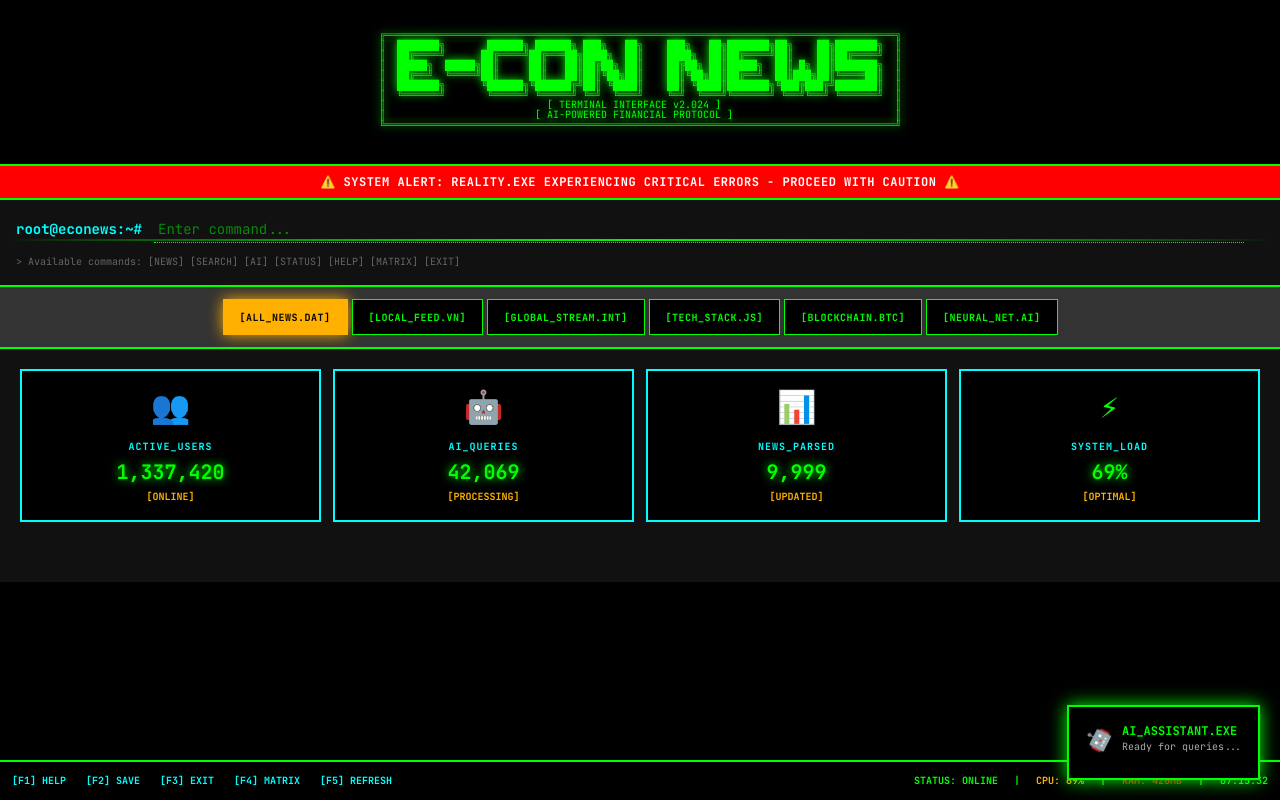
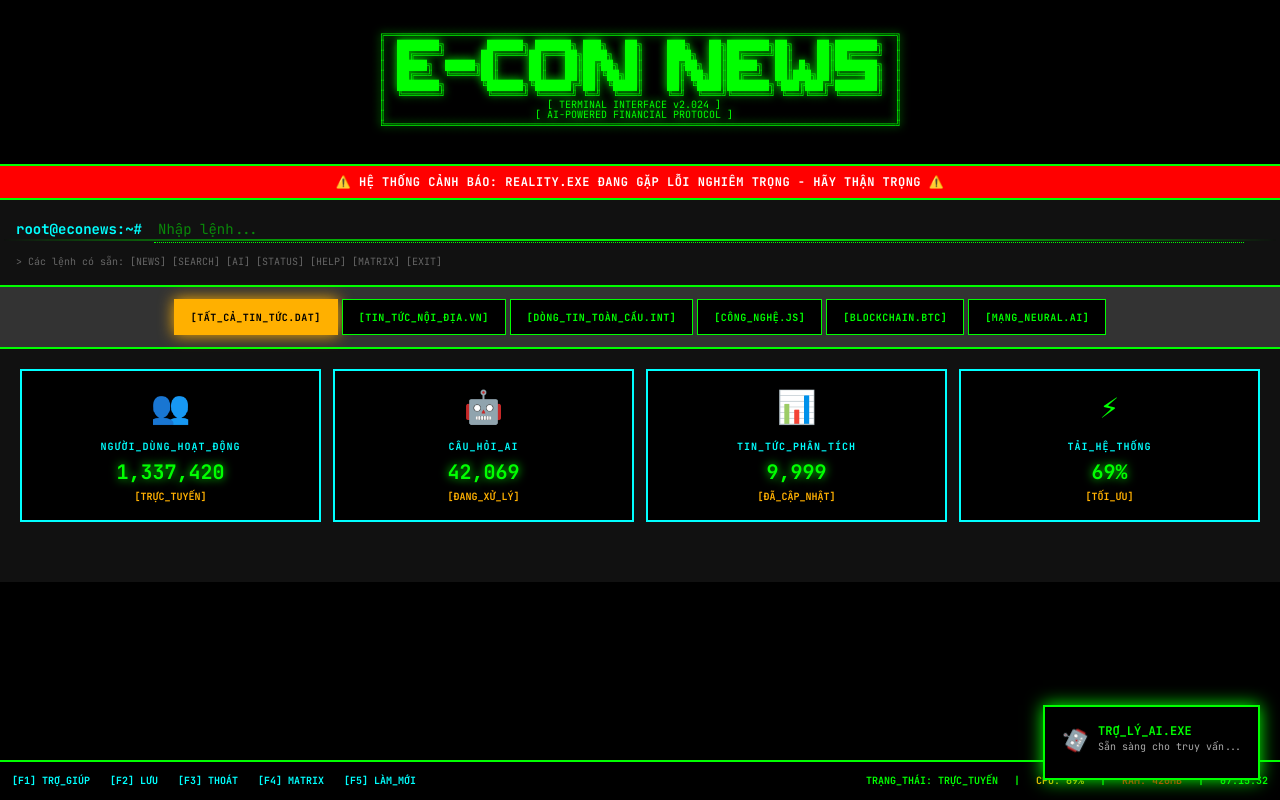
Before and after one commit to duongtnm2102/web-news-bot, a Flask app: page / in a window 1280 px wide. Run offline with Flask 3, Linux system fonts and the light colour scheme; some libraries are stand-ins or nearby versions.

Commit message:
Update index.html

```diff
--- a/templates/index.html
+++ b/templates/index.html
@@ -43,11 +46,12 @@
     <!-- FIXED: Stylesheets with proper url_for -->
     <link rel="stylesheet" href="{{ url_for('static', filename='style.css') }}?v={{ range(1000, 9999) | random }}">
 
+    <!-- FIXED: Preload Critical Resources với proper attributes -->
+    <link rel="prefetch" href="{{ url_for('static', filename='script.js') }}" as="script">
+
     <!-- Performance Hints -->
     <link rel="dns-prefetch" href="//fonts.googleapis.com">
     <link rel="dns-prefetch" href="//fonts.gstatic.com">
-
-    <!-- REMOVED: X-Frame-Options meta tag (now handled via HTTP header in Flask) -->
 
     <!-- Structured Data -->
     <script type="application/ld+json">
@@ -171,7 +225,7 @@
 
     <!-- System Status Bar -->
     <div class="status-bar" role="alert" aria-live="polite">
-        ⚠️ SYSTEM ALERT: REALITY.EXE EXPERIENCING CRITICAL ERRORS - PROCEED WITH CAUTION ⚠️
+        ⚠️ HỆ THỐNG CẢNH BÁO: REALITY.EXE ĐANG GẶP LỖI NGHIÊM TRỌNG - HÃY THẬN TRỌNG ⚠️
     </div>
 
     <!-- Command Bar -->
@@ -181,88 +235,88 @@
             <input type="text"
                    class="command-input"
                    id="commandInput"
-                   placeholder="Enter command..."
+                   placeholder="Nhập lệnh..."
                    autocomplete="off"
                    aria-label="Terminal command input"
-                   title="Type commands like 'help', 'news', 'ai', etc.">
+                   title="Gõ lệnh như 'help', 'news', 'ai', v.v.">
             <span class="cursor" aria-hidden="true">█</span>
         </div>
         <div class="command-help">
-            &gt; Available commands: [NEWS] [SEARCH] [AI] [STATUS] [HELP] [MATRIX] [EXIT]
+            &gt; Các lệnh có sẵn: [NEWS] [SEARCH] [AI] [STATUS] [HELP] [MATRIX] [EXIT]
         </div>
     </div>
 
     <!-- FIXED: Navigation Tabs with Enhanced Structure -->
-    <nav class="nav-tabs" role="navigation" aria-label="News categories" id="navigationTabs">
+    <nav class="nav-tabs" role="navigation" aria-label="Danh mục tin tức" id="navigationTabs">
         <button class="nav-tab active"
                 data-category="all"
                 aria-pressed="true"
-                title="All news from all sources"
+                title="Tất cả tin tức từ mọi nguồn"
                 type="button">
-            [ALL_NEWS.DAT]
+            [TẤT_CẢ_TIN_TỨC.DAT]
         </button>
         <button class="nav-tab"
                 data-category="domestic"
                 aria-pressed="false"
-                title="Vietnamese financial news"
+                title="Tin tức tài chính Việt Nam"
                 type="button">
-            [LOCAL_FEED.VN]
+            [TIN_TỨC_NỘI_ĐỊA.VN]
         </button>
         <button class="nav-tab"
                 data-category="international"
                 aria-pressed="false"
-                title="International financial news"
+                title="Tin tức tài chính quốc tế"
                 type="button">
-            [GLOBAL_STREAM.INT]
+            [DÒNG_TIN_TOÀN_CẦU.INT]
         </button>
         <button class="nav-tab"
                 data-category="tech"
                 aria-pressed="false"
-                title="Technology news"
+                title="Tin tức công nghệ"
                 type="button">
-            [TECH_STACK.JS]
+            [CÔNG_NGHỆ.JS]
         </button>
         <button class="nav-tab"
                 data-category="crypto"
                 aria-pressed="false"
-                title="Cryptocurrency news"
+                title="Tin tức tiền mã hóa"
                 type="button">
             [BLOCKCHAIN.BTC]
         </button>
         <button class="nav-tab"
                 data-category="ai"
                 aria-pressed="false"
-                title="AI and machine learning news"
+                title="Tin tức AI và học máy"
                 type="button">
-            [NEURAL_NET.AI]
+            [MẠNG_NEURAL.AI]
         </button>
     </nav>
 
     <!-- System Stats Dashboard -->
-    <section class="stats-grid" aria-label="System statistics">
+    <section class="stats-grid" aria-label="Thống kê hệ thống">
         <div class="stat-box" tabindex="0">
             <span class="stat-emoji" aria-hidden="true">👥</span>
-            <div class="stat-label">ACTIVE_USERS</div>
+            <div class="stat-label">NGƯỜI_DÙNG_HOẠT_ĐỘNG</div>
             <div class="stat-value" id="activeUsers">1,337,420</div>
-            <div class="stat-status">[ONLINE]</div>
+            <div class="stat-status">[TRỰC_TUYẾN]</div>
         </div>
         <div class="stat-box" tabindex="0">
             <span class="stat-emoji" aria-hidden="true">🤖</span>
-            <div class="stat-label">AI_QUERIES</div>
+            <div class="stat-label">CÂU_HỎI_AI</div>
             <div class="stat-value" id="aiQueries">42,069</div>
-            <div class="stat-status">[PROCESSING]</div>
+            <div class="stat-status">[ĐANG_XỬ_LÝ]</div>
         </div>
         <div class="stat-box" tabindex="0">
             <span class="stat-emoji" aria-hidden="true">📊</span>
-            <div class="stat-label">NEWS_PARSED</div>
+            <div class="stat-label">TIN_TỨC_PHÂN_TÍCH</div>
             <div class="stat-value" id="newsParsed">9,999</div>
-            <div class="stat-status">[UPDATED]</div>
+            <div class="stat-status">[ĐÃ_CẬP_NHẬT]</div>
         </div>
         <div class="stat-box" tabindex="0">
             <span class="stat-emoji" aria-hidden="true">⚡</span>
-            <div class="stat-label">SYSTEM_LOAD</div>
+            <div class="stat-label">TẢI_HỆ_THỐNG</div>
             <div class="stat-value" id="systemLoad">69%</div>
-            <div class="stat-status">[OPTIMAL]</div>
+            <div class="stat-status">[TỐI_ƯU]</div>
         </div>
     </section>
 
@@ -271,24 +325,31 @@
         <!-- Loading State -->
         <div class="loading" id="loadingContainer" role="status" aria-live="polite">
             <div class="spinner" aria-hidden="true"></div>
-            <div class="loading-text">INITIALIZING NEWS PROTOCOL...</div>
+            <div class="loading-text">ĐANG KHỞI TẠO GIAO THỨC TIN TỨC...</div>
         </div>
 
         <!-- News Articles Container -->
-        <div id="newsContainer" style="display: none;" role="region" aria-label="News articles">
+        <div id="newsContainer" style="display: none;" role="region" aria-label="Bài viết tin tức">
             <!-- News articles will be dynamically loaded here -->
+        </div>
+
+        <!-- FIXED: Pagination Container -->
+        <div class="pagination" id="paginationContainer" style="display: none;" role="navigation" aria-label="Phân trang">
+            <button id="prevPageBtn" aria-label="Trang trước">« TRƯỚC</button>
+            <div class="pagination-info" id="pageInfo">Trang 1 / 1</div>
+            <button id="nextPageBtn" aria-label="Trang sau">SAU »</button>
         </div>
     </main>
 
     <!-- FIXED: Chat Widget with Higher Z-Index -->
-    <div class="chat-widget" role="complementary" aria-label="AI Assistant" style="z-index: 3000;">
+    <div class="chat-widget" role="complementary" aria-label="Trợ lý AI" style="z-index: 3000;">
         <!-- Chat Bubble (Minimized State) -->
-        <div class="chat-bubble" id="chatBubble" role="button" tabindex="0" aria-label="Open AI chat assistant">
+        <div class="chat-bubble" id="chatBubble" role="button" tabindex="0" aria-label="Mở trợ lý AI chat">
             <div class="chat-header">
                 <span class="chat-avatar" aria-hidden="true">🤖</span>
                 <div>
-                    <div class="chat-title">AI_ASSISTANT.EXE</div>
-                    <div class="chat-subtitle">Ready for queries...</div>
+                    <div class="chat-title">TRỢ_LÝ_AI.EXE</div>
+                    <div class="chat-subtitle">Sẵn sàng cho truy vấn...</div>
                 </div>
             </div>
         </div>
@@ -296,37 +357,37 @@
         <!-- Chat Window (Maximized State) -->
         <div class="chat-window" id="chatWindow" role="dialog" aria-labelledby="chatWindowTitle" aria-modal="false" style="z-index: 3000;">
             <div class="chat-window-header">
-                <h2 id="chatWindowTitle" class="chat-window-title">AI_TERMINAL v2.024</h2>
+                <h2 id="chatWindowTitle" class="chat-window-title">TERMINAL_AI v2.024</h2>
                 <div class="chat-controls">
-                    <button class="chat-btn" id="minimizeChat" aria-label="Minimize chat" title="Minimize">−</button>
-                    <button class="chat-btn" id="closeChat" aria-label="Close chat" title="Close">×</button>
+                    <button class="chat-btn" id="minimizeChat" aria-label="Thu nhỏ chat" title="Thu nhỏ">−</button>
+                    <button class="chat-btn" id="closeChat" aria-label="Đóng chat" title="Đóng">×</button>
                 </div>
             </div>
 
-            <div class="chat-messages" id="chatMessages" role="log" aria-live="polite" aria-label="Chat messages">
+            <div class="chat-messages" id="chatMessages" role="log" aria-live="polite" aria-label="Tin nhắn chat">
                 <div class="chat-message ai">
-                    SYSTEM&gt; AI Assistant online. Ready to analyze news and answer queries.<br>
-                    Available commands: [SUMMARIZE] [ANALYZE] [DEBATE] [QUESTION]
+                    HỆ_THỐNG&gt; Trợ lý AI đã sẵn sàng. Có thể phân tích tin tức và trả lời câu hỏi.<br>
+                    Các lệnh có sẵn: [TÓM_TẮT] [PHÂN_TÍCH] [TRANH_LUẬN] [CÂU_HỎI]
                 </div>
             </div>
 
             <div class="chat-input-area">
                 <div class="quick-actions">
-                    <button class="quick-btn summary" id="summaryBtn" aria-label="Summarize current article">
-                        📋 SUMMARIZE
+                    <button class="quick-btn summary" id="summaryBtn" aria-label="Tóm tắt bài viết hiện tại">
+                        📋 TÓM_TẮT
                     </button>
-                    <button class="quick-btn debate" id="debateBtn" aria-label="Start debate about current article">
-                        🎭 DEBATE
+                    <button class="quick-btn debate" id="debateBtn" aria-label="Bắt đầu tranh luận về bài viết hiện tại">
+                        🎭 TRANH_LUẬN
                     </button>
                 </div>
                 <div class="chat-input-row">
-                    <label for="chatInput" class="sr-only">Enter your message</label>
+                    <label for="chatInput" class="sr-only">Nhập tin nhắn của bạn</label>
                     <input type="text"
                            class="chat-input"
                            id="chatInput"
-                           placeholder="Enter query..."
-                           aria-label="Chat message input">
-                    <button class="send-btn" id="sendBtn" aria-label="Send message">SEND</button>
+                           placeholder="Nhập câu hỏi..."
+                           aria-label="Nhập tin nhắn chat">
+                    <button class="send-btn" id="sendBtn" aria-label="Gửi tin nhắn">GỬI</button>
                 </div>
             </div>
         </div>
@@ -347,15 +408,15 @@
 
     <!-- Bottom Command Bar -->
     <footer class="bottom-bar" role="contentinfo">
-        <div class="hotkeys" role="navigation" aria-label="Keyboard shortcuts">
-            <span class="hotkey" tabindex="0" title="Show help">[F1] HELP</span>
-            <span class="hotkey" tabindex="0" title="Save current state">[F2] SAVE</span>
-            <span class="hotkey" tabindex="0" title="Exit application">[F3] EXIT</span>
-            <span class="hotkey" tabindex="0" title="Matrix mode">[F4] MATRIX</span>
-            <span class="hotkey" tabindex="0" title="Refresh data">[F5] REFRESH</span>
+        <div class="hotkeys" role="navigation" aria-label="Phím tắt">
+            <span class="hotkey" tabindex="0" title="Hiển thị trợ giúp">[F1] TRỢ_GIÚP</span>
+            <span class="hotkey" tabindex="0" title="Lưu trạng thái hiện tại">[F2] LƯU</span>
+            <span class="hotkey" tabindex="0" title="Thoát ứng dụng">[F3] THOÁT</span>
+            <span class="hotkey" tabindex="0" title="Chế độ matrix">[F4] MATRIX</span>
+            <span class="hotkey" tabindex="0" title="Làm mới dữ liệu">[F5] LÀM_MỚI</span>
         </div>
-        <div class="system-info" role="status" aria-label="System information">
-            <span class="status-online">STATUS: ONLINE</span>
+        <div class="system-info" role="status" aria-label="Thông tin hệ thống">
+            <span class="status-online">TRẠNG_THÁI: TRỰC_TUYẾN</span>
             <span aria-hidden="true">|</span>
             <span class="cpu-usage">CPU: 69%</span>
             <span aria-hidden="true">|</span>
@@ -366,14 +427,14 @@
     </footer>
 
     <!-- Toast Container -->
-    <div class="toast-container" id="toastContainer" role="region" aria-live="polite" aria-label="Notifications">
+    <div class="toast-container" id="toastContainer" role="region" aria-live="polite" aria-label="Thông báo">
         <!-- Toast notifications will appear here -->
     </div>
 
     <!-- Screen Reader Only Content -->
     <div class="sr-only">
-        <h1>E-con News Terminal - AI-Powered Financial News Portal</h1>
-        <p>Navigate using Tab key. Press F1 for help, F4 for special effects, F5 to refresh.</p>
+        <h1>E-con News Terminal - Cổng tin tức tài chính được hỗ trợ bởi AI</h1>
+        <p>Điều hướng bằng phím Tab. Nhấn F1 để được trợ giúp, F4 cho hiệu ứng đặc biệt, F5 để làm mới.</p>
     </div>
 
     <!-- FIXED: Accessibility Styles -->
@@ -500,10 +566,10 @@
                 max-width: 400px;
             `;
             errorDiv.innerHTML = `
-                <h3>SYSTEM ERROR</h3>
-                <p style="margin: 1rem 0;">An unexpected error occurred.</p>
+                <h3>LỖI HỆ THỐNG</h3>
+                <p style="margin: 1rem 0;">Đã xảy ra lỗi không mong muốn.</p>
                 <button onclick="location.reload()" style="background: var(--terminal-red, #ff0000); color: white; border: none; padding: 0.5rem 1rem; font-family: var(--font-mono, monospace); cursor: pointer;">
-                    RESTART SYSTEM
+                    KHỞI ĐỘNG LẠI HỆ THỐNG
                 </button>
             `;
             document.body.appendChild(errorDiv);
@@ -566,7 +632,7 @@
         function updateConnectionStatus() {
             const statusElement = document.querySelector('.status-online');
             if (statusElement) {
-                statusElement.textContent = navigator.onLine ? 'STATUS: ONLINE' : 'STATUS: OFFLINE';
+                statusElement.textContent = navigator.onLine ? 'TRẠNG_THÁI: TRỰC_TUYẾN' : 'TRẠNG_THÁI: NGOẠI_TUYẾN';
                 statusElement.style.color = navigator.onLine ? 'var(--terminal-green)' : 'var(--terminal-red)';
             }
         }
```
Also changed, not shown: other parts of templates/index.html (+69 -11 lines).
